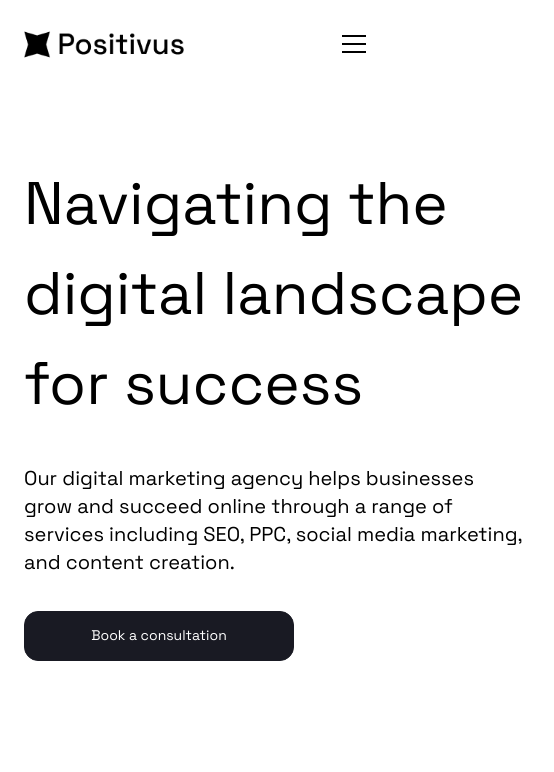
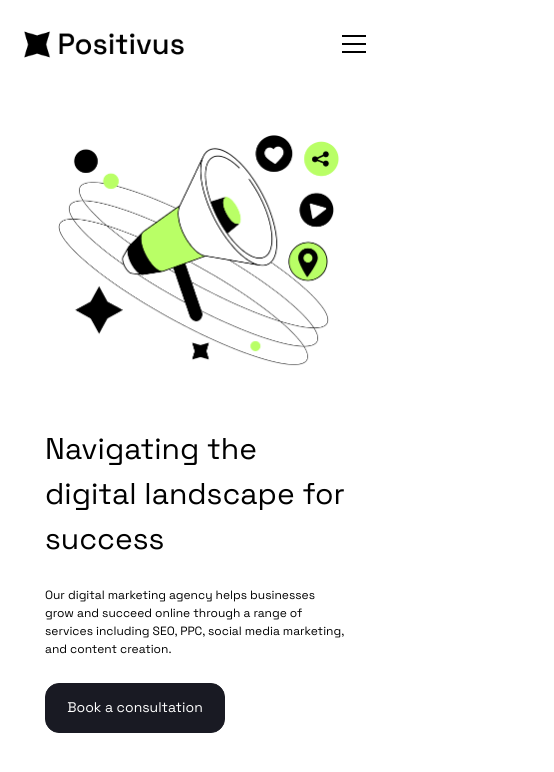
Before and after one commit to AlfazUlIslam/positivus, a React (Vite) app: page /services in a window 390 px wide. Shown: the top 772 px of the page, 554 px wide, since content can reach past the window. Built offline with nearby package versions, Linux system fonts and the light colour scheme.

Commit message:
Hero mobile styles added

```diff
--- a/src/components/SectionBtn/SectionBtn.jsx
+++ b/src/components/SectionBtn/SectionBtn.jsx
@@ -2,8 +2,7 @@ const SectionBtn = (props) => {
     const { styles, content } = props
 
     return (
-        // Request quote button
-        // bg-transparent hover:bg-positivusDark
+        // Section button
         <button className={`${styles} h-[50px]
         rounded-[14px] border
         border-positivusDark font-spaceGrotesk
--- a/src/sections/Hero/Hero.jsx
+++ b/src/sections/Hero/Hero.jsx
@@ -5,21 +5,26 @@ import { heroImg } from "../../assets"
 const Hero = () => {
   return (
     <section id="home">
-        <Container styles={`px-6 py-[70px] flex
-        justify-between items-center`}>
+        {/* py-[70px] flex-row justify-between gap-0 */}
+        <Container styles={`px-6 py-[40px] flex
+        flex-col-reverse items-center gap-10`}>
             {/* Hero content */}
+            {/* gap-[35px] */}
             <div className="flex flex-col
-            items-start gap-[35px]">
-                <h1 className="w-[530px] font-spaceGrotesk
-                font-normal text-[60px] text-black">
+            items-start gap-[25px]">
+                {/* w-[530px] text-[60px] */}
+                <h1 className="w-[300px] font-spaceGrotesk
+                font-normal text-[30px] text-black">
                     Navigating the digital landscape for success
                 </h1>
-                <p className="w-[500px] font-spaceGrotesk
-                font-normal text-[20px] leading-[28px] text-black">
+                {/* w-[500px] text-[20px] leading-[28px] */}
+                <p className="w-[300px] font-spaceGrotesk
+                font-normal text-[12px] leading-[18px] text-black">
                     Our digital marketing agency helps businesses grow and succeed online through a range of services including SEO, PPC, social media marketing, and content creation.
                 </p>
+                {/* w-[270px] */}
                 <SectionBtn
-                    styles={`w-[270px] bg-positivusDark text-white
+                    styles={`w-[180px] bg-positivusDark text-white
                     hover:border-positivusGreen hover:bg-positivusGreen
                     hover:text-black`}
                     content={"Book a consultation"}
@@ -27,7 +32,9 @@ const Hero = () => {
             </div>
             {/* Hero image */}
             <div>
+                {/* w-auto */}
                 <img
+                    className="w-[300px]"
                     src={heroImg}
                     alt="Hero Image"
                 />
```
